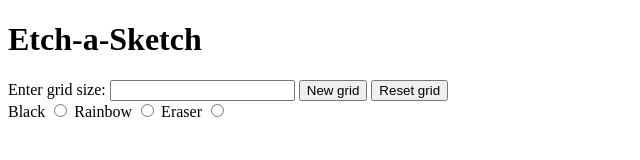
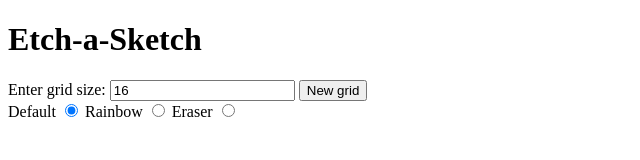
Before and after one commit to sjcp7/etch-a-sketch, a plain HTML site: page index.html in a window 1280 px wide. Shown: the whole page, without its empty margins (0-640 px from the left). Drawn offline with Linux system fonts and the light colour scheme.

Commit message:
Remove form tags, button and modify label and attributes

```diff
--- a/index.html
+++ b/index.html
@@ -7,34 +7,37 @@
     <title>Etch-a-Sketch</title>
 </head>
 <body>
-    <div class="" id="container">
+    <div id="container">
         <header id="page-title">
             <h1>Etch-a-Sketch</h1>
         </header>
 
         <section id="grid-controls">
-            <form>
-                <label for="grid-size">Enter grid size:</label>
-                <input type="number" id="grid-size" name="grid-size">
-                <button id="new-grid">New grid</button>
-                <button id="reset-grid">Reset grid</button>
-            </form>
+
+            <label for="grid-size">Enter grid size:</label>
+            <input type="number" id="grid-size" name="grid-size" value="16">
+            <button id="new-grid">New grid</button>
+
         </section>
 
         <div id="grid"></div>
 
 
         <section id="grid-options">
-            <form>
-                <label for="black">Black</label>
-                <input type="radio" name="grid-options" id="black">
 
-                <label for="rainbow">Rainbow</label>
-                <input type="radio" name="grid-options" id="rainbow">
+            <label for="default">Default
+                <input type="radio" name="grid-options" id="default" value="default" checked>
+            </label>
 
-                <label for="eraser">Eraser</label>
-                <input type="radio" name="grid-options" id="eraser">
-            </form>
+            <label for="rainbow">Rainbow
+                <input type="radio" name="grid-options" value="rainbow" id="rainbow">
+            </label>
+
+            <label for="eraser">Eraser
+                <input type="radio" name="grid-options" value="eraser" id="eraser">
+            </label>
+
+
         </section>
     </div>
 
```
